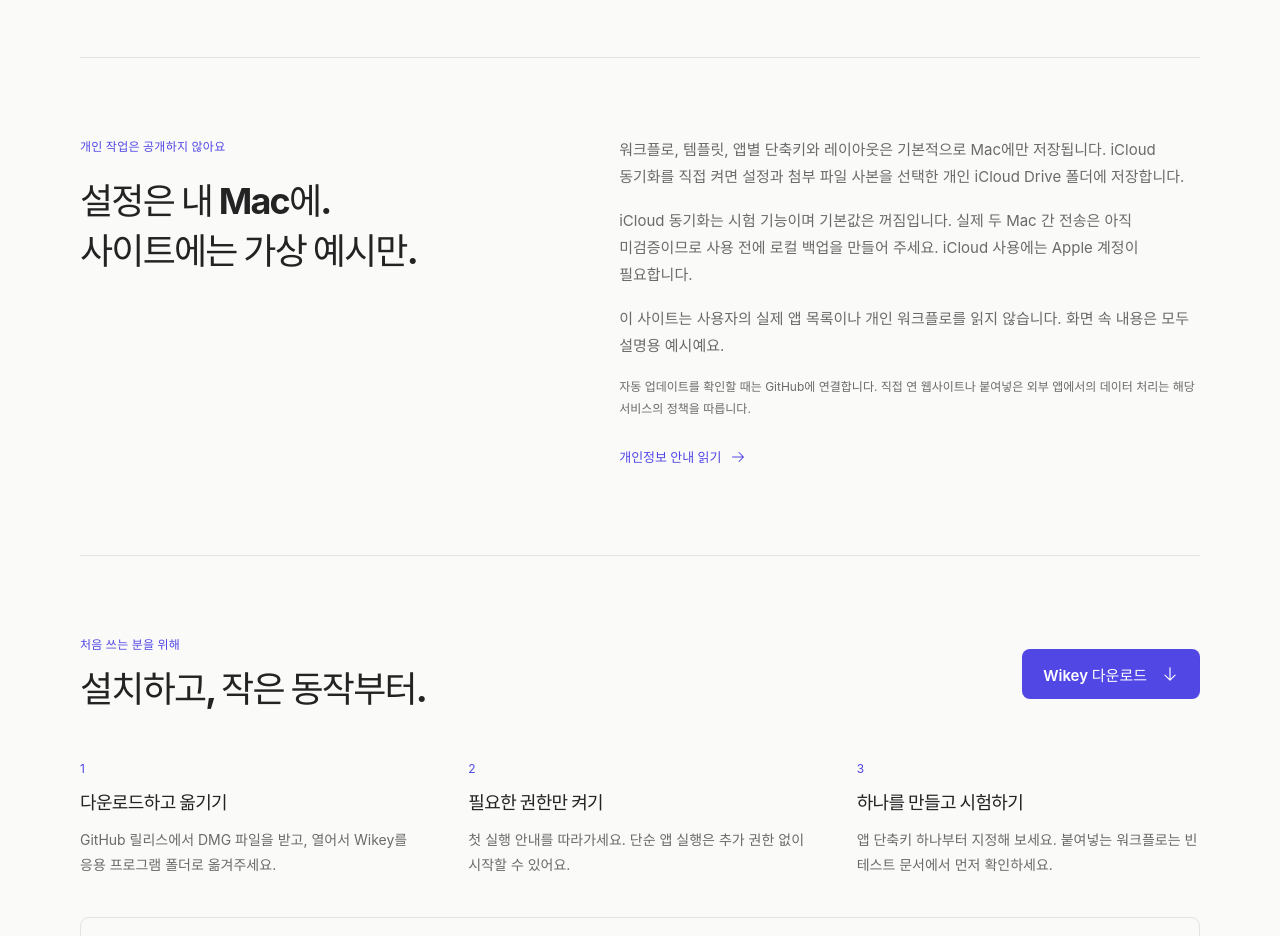
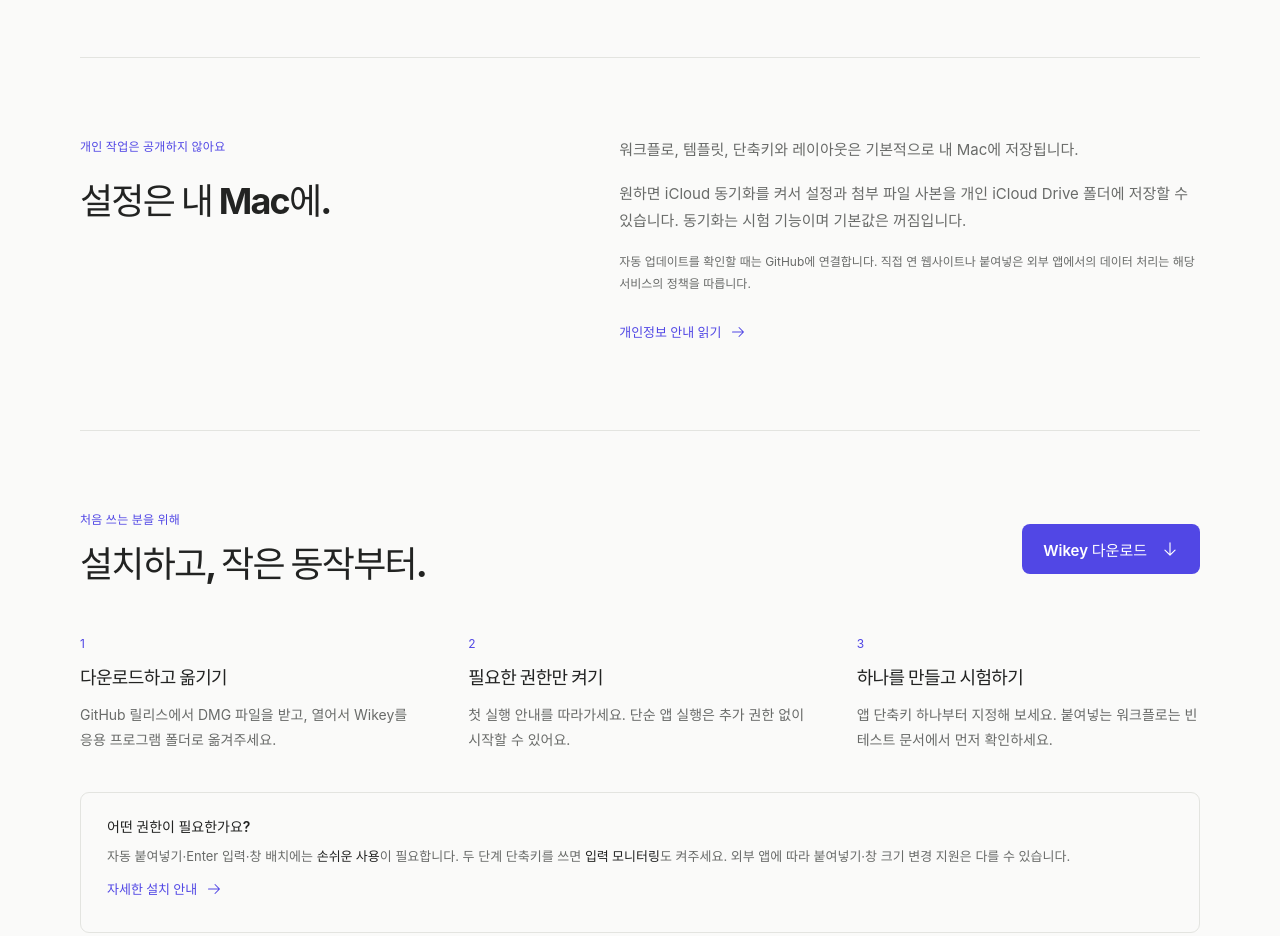
Before and after one commit to movvgli/Wikey, a React (Vite) app in the folder website/: page / in a window 1280 px wide. Shown: the part 1440-2376 px from the top of the page. Built offline with nearby package versions, Linux system fonts and the light colour scheme.

Commit message:
Simplify website privacy copy

```diff
--- a/website/src/App.jsx
+++ b/website/src/App.jsx
@@ -60,8 +60,8 @@
           <p className="feature-note">자주 쓰는 문구는 <b>템플릿</b>에 저장해 재사용하세요. 이미지·파일 붙여넣기도 동작으로 추가할 수 있습니다.</p>
         </section>
         <section className="privacy-section" id="privacy" aria-labelledby="privacy-title">
-          <div><p className="eyebrow">개인 작업은 공개하지 않아요</p><h2 id="privacy-title">설정은 내 Mac에.<br />사이트에는 가상 예시만.</h2></div>
-          <div className="privacy-copy"><p>워크플로, 템플릿, 앱별 단축키와 레이아웃은 기본적으로 Mac에만 저장됩니다. iCloud 동기화를 직접 켜면 설정과 첨부 파일 사본을 선택한 개인 iCloud Drive 폴더에 저장합니다.</p><p>iCloud 동기화는 시험 기능이며 기본값은 꺼짐입니다. 실제 두 Mac 간 전송은 아직 미검증이므로 사용 전에 로컬 백업을 만들어 주세요. iCloud 사용에는 Apple 계정이 필요합니다.</p><p>이 사이트는 사용자의 실제 앱 목록이나 개인 워크플로를 읽지 않습니다. 화면 속 내용은 모두 설명용 예시예요.</p><p className="small-copy">자동 업데이트를 확인할 때는 GitHub에 연결합니다. 직접 연 웹사이트나 붙여넣은 외부 앱에서의 데이터 처리는 해당 서비스의 정책을 따릅니다.</p><a className="text-link" href={`${GITHUB_URL}/blob/main/docs/PRIVACY.md`}>개인정보 안내 읽기 <ArrowRight size={16} /></a></div>
+          <div><p className="eyebrow">개인 작업은 공개하지 않아요</p><h2 id="privacy-title">설정은 내 Mac에.</h2></div>
+          <div className="privacy-copy"><p>워크플로, 템플릿, 단축키와 레이아웃은 기본적으로 내 Mac에 저장됩니다.</p><p>원하면 iCloud 동기화를 켜서 설정과 첨부 파일 사본을 개인 iCloud Drive 폴더에 저장할 수 있습니다. 동기화는 시험 기능이며 기본값은 꺼짐입니다.</p><p className="small-copy">자동 업데이트를 확인할 때는 GitHub에 연결합니다. 직접 연 웹사이트나 붙여넣은 외부 앱에서의 데이터 처리는 해당 서비스의 정책을 따릅니다.</p><a className="text-link" href={`${GITHUB_URL}/blob/main/docs/PRIVACY.md`}>개인정보 안내 읽기 <ArrowRight size={16} /></a></div>
         </section>
         <section className="install-section" id="install" aria-labelledby="install-title">
           <div className="install-heading"><div><p className="eyebrow">처음 쓰는 분을 위해</p><h2 id="install-title">설치하고, 작은 동작부터.</h2></div><a className="button button--primary" href={RELEASE_URL}>Wikey 다운로드 <ArrowDown size={18} /></a></div>
```
Also changed, not shown: 2 other files (tests, documents, lock files or other folders).
